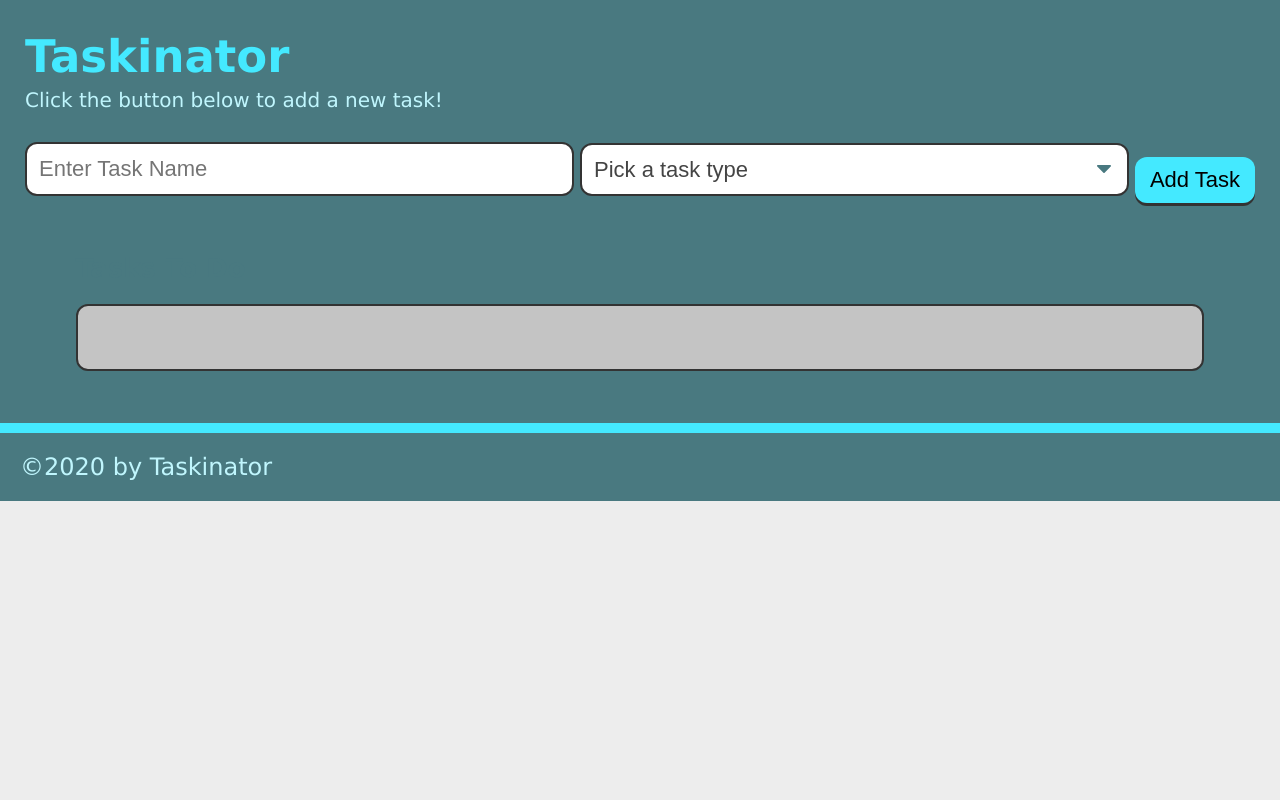
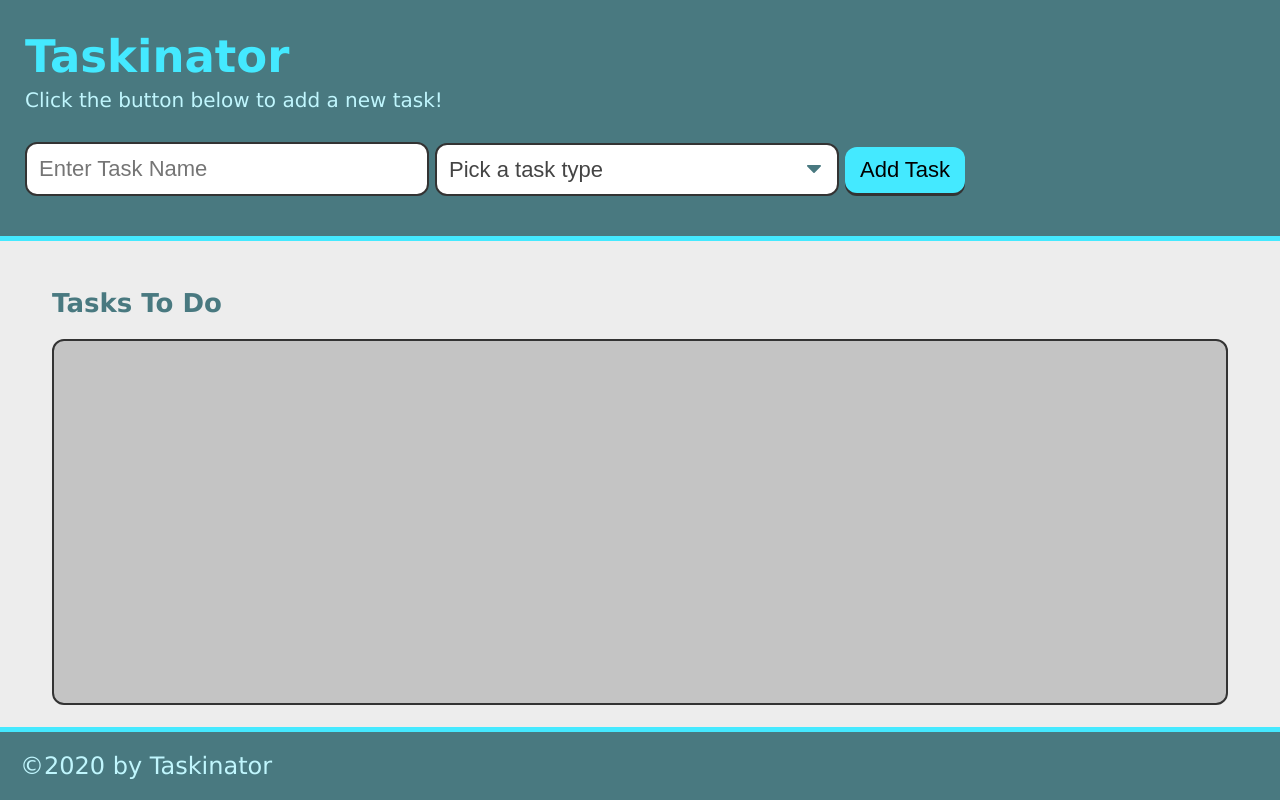
Before and after one commit to JeramySena/taskinator, a plain HTML site: page index.html in a window 1280 px wide. Drawn offline with Linux system fonts and the light colour scheme.

Commit message:
fixed html bugs

```diff
--- a/index.html
+++ b/index.html
@@ -25,24 +25,24 @@
             <option value="Mobile">Mobile</option>
           </select>
           </div>
-          <button class="btn" id="save-task" type="submit">Add Task</button>
-        </div>
+          <div class="form-group">
+            <button class="btn" id="save-task" type="submit">Add Task</button>
+          </div>
       </form>
+    </header>
 
     <main class="page-content">
         <section class="task-list-wrapper">
           <h2 class="list-title">Tasks To Do</h2>
           <ul class="task-list" id="tasks-to-do"></ul>
         </section>
-      </main>
+    </main>
 
-  </header>
+  <footer>
+   &copy;2020 by Taskinator
+  </footer>
 
-    <script src="./assets/js/script.js"></script>
+  <script src="./assets/js/script.js"></script>
 </body>
 
-<footer>
-    &copy;2020 by Taskinator
-  </footer>
-
 </html>
```
